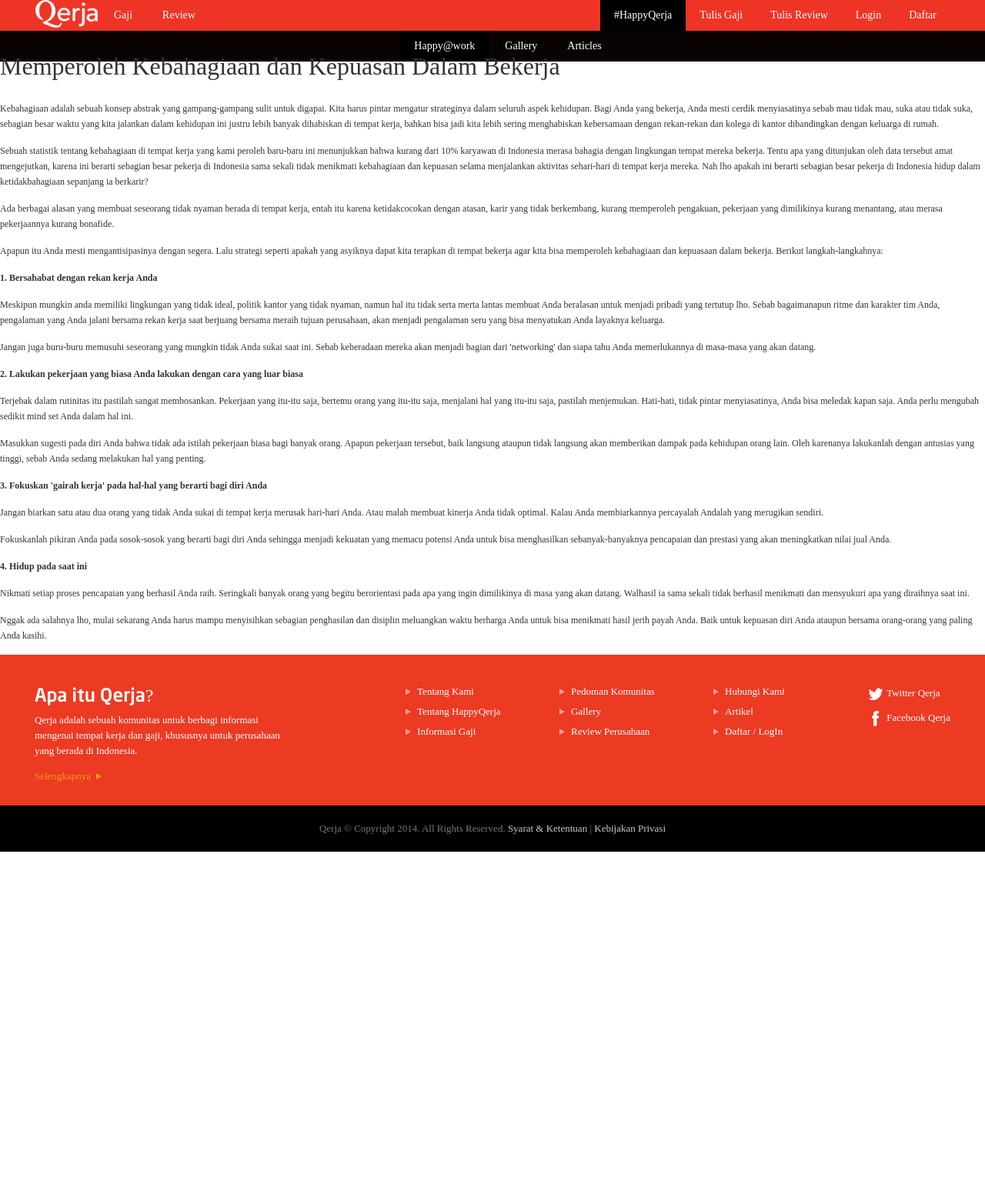
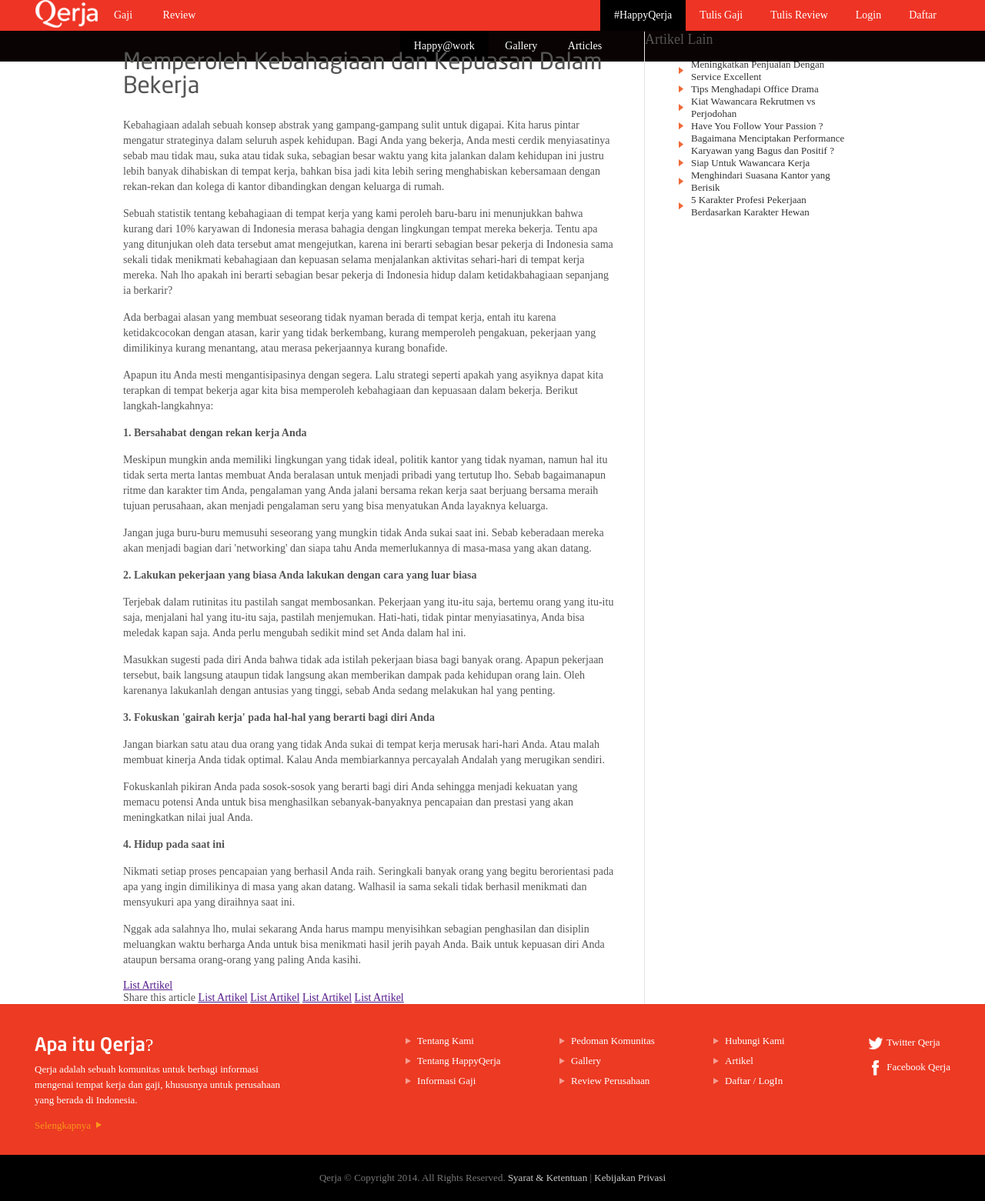
Before and after one commit to debfryap/qerja, a PHP site: page /3_detail.php in a window 1280 px wide. Shown: the whole page at 77% size. Before the commit the page ends 1107 px from the top, so only its background shows below. Run offline with PHP 8.4, Linux system fonts and the light colour scheme; some web fonts are replaced.

Commit message:
add new file--> embed-font.css edit file : 3_detail.php, style.css, inc_header

```diff
--- a/3_detail.php
+++ b/3_detail.php
@@ -1,26 +1,69 @@
-<?php include('inc_header.php');?>
+<?php include('inc_header.php'); ?>
 <!-- middle -->
 <section id="middle">
-   <div class="wraper">
-      <h1>Memperoleh Kebahagiaan dan Kepuasan  Dalam Bekerja</h1>
-	<p>Kebahagiaan adalah sebuah konsep abstrak yang gampang-gampang sulit untuk digapai. Kita harus pintar mengatur strateginya dalam seluruh aspek kehidupan. Bagi Anda yang bekerja, Anda mesti cerdik menyiasatinya sebab mau tidak mau, suka atau tidak suka, sebagian besar waktu yang kita jalankan dalam kehidupan ini justru lebih banyak dihabiskan di tempat kerja, bahkan bisa jadi kita lebih sering menghabiskan kebersamaan dengan rekan-rekan dan kolega di kantor dibandingkan dengan keluarga di rumah.</p>
-    <p>Sebuah statistik tentang kebahagiaan di tempat kerja yang kami peroleh baru-baru ini menunjukkan bahwa kurang dari 10% karyawan di Indonesia merasa bahagia dengan lingkungan tempat mereka bekerja. Tentu apa yang ditunjukan oleh data tersebut amat mengejutkan, karena ini berarti sebagian besar pekerja di Indonesia sama sekali tidak menikmati kebahagiaan dan kepuasan selama menjalankan aktivitas sehari-hari di tempat kerja mereka. Nah lho apakah ini berarti sebagian besar pekerja di Indonesia hidup dalam ketidakbahagiaan sepanjang ia berkarir?</p>
-    <p>Ada berbagai alasan yang membuat seseorang tidak nyaman berada di tempat kerja, entah itu karena ketidakcocokan dengan atasan, karir yang tidak berkembang, kurang memperoleh pengakuan, pekerjaan yang dimilikinya kurang menantang, atau merasa pekerjaannya kurang bonafide.</p>
-    <p>Apapun itu Anda mesti mengantisipasinya dengan segera. Lalu strategi seperti apakah yang asyiknya dapat kita terapkan di tempat bekerja agar kita bisa memperoleh kebahagiaan dan kepuasaan dalam bekerja. Berikut langkah-langkahnya:</p>
-   <p><b>1. Bersahabat dengan rekan kerja Anda</b></p>
-    <p>Meskipun mungkin anda memiliki lingkungan yang tidak ideal, politik kantor yang tidak nyaman, namun hal itu tidak serta merta lantas membuat Anda beralasan untuk menjadi pribadi yang tertutup lho. Sebab bagaimanapun ritme dan karakter tim Anda, pengalaman yang Anda jalani bersama rekan kerja saat berjuang bersama meraih tujuan perusahaan, akan menjadi pengalaman seru yang bisa menyatukan Anda layaknya keluarga.</p>
-    <p>Jangan juga buru-buru memusuhi seseorang yang mungkin tidak Anda sukai saat ini. Sebab keberadaan mereka akan menjadi bagian dari 'networking' dan siapa tahu Anda memerlukannya di masa-masa yang akan datang.</p>
-    <p><b>2. Lakukan pekerjaan yang biasa Anda lakukan dengan cara yang luar biasa</b></p>
-    <p>Terjebak dalam rutinitas itu pastilah sangat membosankan. Pekerjaan yang itu-itu saja, bertemu orang yang itu-itu saja, menjalani hal yang itu-itu saja, pastilah menjemukan. Hati-hati, tidak pintar menyiasatinya, Anda bisa meledak kapan saja. Anda perlu mengubah sedikit mind set Anda dalam hal ini.</p>
-    <p>Masukkan sugesti pada diri Anda bahwa tidak ada istilah pekerjaan biasa bagi banyak orang. Apapun pekerjaan tersebut, baik langsung ataupun tidak langsung akan memberikan dampak pada kehidupan orang lain. Oleh karenanya lakukanlah dengan antusias yang tinggi, sebab Anda sedang melakukan hal yang penting.</p>
-    <p><b>3. Fokuskan 'gairah kerja' pada hal-hal yang berarti bagi diri Anda</b></p>
-    <p>Jangan biarkan satu atau dua orang yang tidak Anda sukai di tempat kerja merusak hari-hari Anda. Atau malah membuat kinerja Anda tidak optimal. Kalau Anda membiarkannya percayalah Andalah yang merugikan sendiri.</p>
-    <p>Fokuskanlah pikiran Anda pada sosok-sosok yang berarti bagi diri Anda sehingga menjadi kekuatan yang memacu potensi Anda untuk bisa menghasilkan sebanyak-banyaknya pencapaian dan prestasi yang akan meningkatkan nilai jual Anda.</p>
-    <p><b>4. Hidup pada saat ini</b></p>
-    <p>Nikmati setiap proses pencapaian yang berhasil Anda raih. Seringkali banyak orang yang begitu berorientasi pada apa yang ingin dimilikinya di masa yang akan datang. Walhasil ia sama sekali tidak berhasil menikmati dan mensyukuri apa yang diraihnya saat ini.</p>
-    <p>Nggak ada salahnya lho, mulai sekarang Anda harus mampu menyisihkan sebagian penghasilan dan disiplin meluangkan waktu berharga Anda untuk bisa menikmati hasil jerih payah Anda. Baik untuk kepuasan diri Anda ataupun bersama orang-orang yang paling Anda kasihi.</p>
-    <p></p>
-    <p></p>
+   <div class="wrapper">
+      <div class="main_section">
+         <h1 class="title_content">Memperoleh Kebahagiaan dan Kepuasan  Dalam Bekerja</h1>
+         <p>Kebahagiaan adalah sebuah konsep abstrak yang gampang-gampang sulit untuk digapai. Kita harus pintar mengatur strateginya dalam seluruh aspek kehidupan.
+            Bagi Anda yang bekerja, Anda mesti cerdik menyiasatinya sebab mau tidak mau, suka atau tidak suka, sebagian besar waktu yang kita jalankan dalam kehidupan ini justru lebih banyak dihabiskan di tempat kerja, bahkan bisa jadi kita lebih sering menghabiskan kebersamaan dengan rekan-rekan dan kolega di kantor dibandingkan dengan keluarga di rumah.</p>
+         <p>Sebuah statistik tentang kebahagiaan di tempat kerja yang kami peroleh baru-baru ini menunjukkan bahwa kurang dari 10% karyawan di Indonesia
+            merasa bahagia dengan lingkungan tempat mereka bekerja. Tentu apa yang ditunjukan oleh data tersebut amat mengejutkan, karena ini berarti
+            sebagian besar pekerja di Indonesia sama sekali tidak menikmati kebahagiaan dan kepuasan selama menjalankan aktivitas sehari-hari di tempat kerja mereka.
+            Nah lho apakah ini berarti sebagian besar pekerja di Indonesia hidup dalam ketidakbahagiaan sepanjang ia berkarir?</p>
+         <p>Ada berbagai alasan yang membuat seseorang tidak nyaman berada di tempat kerja, entah itu karena ketidakcocokan dengan atasan,
+            karir yang tidak berkembang, kurang memperoleh pengakuan, pekerjaan yang dimilikinya kurang menantang, atau merasa pekerjaannya kurang bonafide.</p>
+         <p>Apapun itu Anda mesti mengantisipasinya dengan segera. Lalu strategi seperti apakah yang asyiknya dapat kita terapkan
+            di tempat bekerja agar kita bisa memperoleh kebahagiaan dan kepuasaan dalam bekerja. Berikut langkah-langkahnya:</p>
+         <p><b>1. Bersahabat dengan rekan kerja Anda</b></p>
+         <p>Meskipun mungkin anda memiliki lingkungan yang tidak ideal, politik kantor yang tidak nyaman, namun hal itu tidak serta merta lantas
+            membuat Anda beralasan untuk menjadi pribadi yang tertutup lho. Sebab bagaimanapun ritme dan karakter tim Anda, pengalaman yang Anda
+            jalani bersama rekan kerja saat berjuang bersama meraih tujuan perusahaan, akan menjadi pengalaman seru yang bisa menyatukan Anda layaknya keluarga.</p>
+         <p>Jangan juga buru-buru memusuhi seseorang yang mungkin tidak Anda sukai saat ini. Sebab keberadaan mereka akan menjadi bagian dari 'networking'
+            dan siapa tahu Anda memerlukannya di masa-masa yang akan datang.</p>
+         <p><b>2. Lakukan pekerjaan yang biasa Anda lakukan dengan cara yang luar biasa</b></p>
+         <p>Terjebak dalam rutinitas itu pastilah sangat membosankan. Pekerjaan yang itu-itu saja, bertemu orang yang itu-itu saja, menjalani hal yang itu-itu saja,
+            pastilah menjemukan. Hati-hati, tidak pintar menyiasatinya, Anda bisa meledak kapan saja. Anda perlu mengubah sedikit mind set Anda dalam hal ini.</p>
+         <p>Masukkan sugesti pada diri Anda bahwa tidak ada istilah pekerjaan biasa bagi banyak orang. Apapun pekerjaan tersebut,
+            baik langsung ataupun tidak langsung akan memberikan dampak pada kehidupan orang lain. Oleh karenanya lakukanlah dengan antusias yang tinggi,
+            sebab Anda sedang melakukan hal yang penting.</p>
+         <p><b>3. Fokuskan 'gairah kerja' pada hal-hal yang berarti bagi diri Anda</b></p>
+         <p>Jangan biarkan satu atau dua orang yang tidak Anda sukai di tempat kerja merusak hari-hari Anda. Atau malah membuat kinerja Anda tidak optimal.
+            Kalau Anda membiarkannya percayalah Andalah yang merugikan sendiri.</p>
+         <p>Fokuskanlah pikiran Anda pada sosok-sosok yang berarti bagi diri Anda sehingga menjadi kekuatan yang memacu potensi Anda untuk bisa
+            menghasilkan sebanyak-banyaknya pencapaian dan prestasi yang akan meningkatkan nilai jual Anda.</p>
+         <p><b>4. Hidup pada saat ini</b></p>
+         <p>Nikmati setiap proses pencapaian yang berhasil Anda raih. Seringkali banyak orang yang begitu berorientasi pada apa yang ingin dimilikinya di masa yang akan datang.
+            Walhasil ia sama sekali tidak berhasil menikmati dan mensyukuri apa yang diraihnya saat ini.</p>
+         <p>Nggak ada salahnya lho, mulai sekarang Anda harus mampu menyisihkan sebagian penghasilan dan disiplin meluangkan waktu berharga Anda untuk bisa
+            menikmati hasil jerih payah Anda. Baik untuk kepuasan diri Anda ataupun bersama orang-orang yang paling Anda kasihi.</p>
+         <p></p>
+         <div class="bottom_article">
+            <a href="">List Artikel</a>
+            <div class="">
+               Share this article
+               <a href="">List Artikel</a>
+               <a href="">List Artikel</a>
+               <a href="">List Artikel</a>
+               <a href="">List Artikel</a>
+            </div>
+         </div>
+      </div>
+      <div class="side_section">
+         <div class="title_side">Artikel Lain</div>
+         <ul class="list_article">
+            <li><a href="" title="">Meningkatkan Penjualan Dengan Service Excellent</a></li>
+            <li><a href="" title="">Tips Menghadapi Office Drama</a></li>
+            <li><a href="" title="">Kiat Wawancara Rekrutmen vs Perjodohan</a></li>
+            <li><a href="" title="">Have You Follow Your Passion ?</a></li>
+            <li><a href="" title="">Bagaimana Menciptakan Performance Karyawan yang Bagus dan Positif ?</a></li>
+            <li><a href="" title="">Siap Untuk Wawancara Kerja</a></li>
+            <li><a href="" title="">Menghindari Suasana Kantor yang Berisik</a></li>
+            <li><a href="" title="">5 Karakter Profesi Pekerjaan Berdasarkan Karakter Hewan</a></li>
+            <li><a href="" title=""></a></li>
+            <li><a href="" title=""></a></li>
+         </ul>
+      </div>
+      <p class="clear"></p>
    </div>
 </section><!-- end of middle -->
-<?php include('inc_footer.php');?>
+<?php include('inc_footer.php'); ?>
--- /dev/null
+++ b/css/embed_font.css
@@ -0,0 +1,89 @@
+
+@font-face {
+	font-family: 'MyriadProRegular';
+    src: url('../fonts/myriad-pro/regular-webfont.eot');
+    src: url('../fonts/myriad-pro/proConden/myriadpro-boldcond-webfont.eot?#iefix') format('embedded-opentype'),
+		 url('../fonts/myriad-pro/regular-webfont.woff') format('woff'),
+		 url('../fonts/myriad-pro/regular-webfont.ttf') format('truetype'),
+		 url('../fonts/myriad-pro/proConden/regular-webfont.svg#MyriadWebProRegular') format('svg');
+    font-weight: normal;
+    font-style: normal;
+}
+
+@font-face {
+    font-family: 'NeoSansRegular';
+    src: url('../fonts/NeoSans/neosans.eot');
+    src: url('../fonts/NeoSans/neosans.eot?#iefix') format('embedded-opentype'),
+         url('../fonts/NeoSans/neosans.woff') format('woff'),
+         url('../fonts/NeoSans/neosans.ttf') format('truetype'),
+         url('../fonts/NeoSans/neosans.svg#NeoSansRegular') format('svg');
+    font-weight: normal;
+    font-style: normal;
+}
+
+@font-face {
+    font-family: 'open_sanslight';
+    src: url('../fonts/opensans-light/opensans-light-webfont.eot');
+    src: url('../fonts/opensans-light/opensans-light-webfont.eot?#iefix') format('embedded-opentype'),
+         url('../fonts/opensans-light/opensans-light-webfont.woff') format('woff'),
+         url('../fonts/opensans-light/opensans-light-webfont.ttf') format('truetype'),
+         url('../fonts/opensans-light/opensans-light-webfont.svg#open_sanslight') format('svg');
+    font-weight: normal;
+    font-style: normal;
+}
+
+@font-face {
+    font-family: 'open_sanssemibold';
+    src: url('../fonts/opensans-semibold/opensans-semibold-webfont.eot');
+    src: url('../fonts/opensans-semibold/opensans-semibold-webfont.eot?#iefix') format('embedded-opentype'),
+         url('../fonts/opensans-semibold/opensans-semibold-webfont.woff') format('woff'),
+         url('../fonts/opensans-semibold/opensans-semibold-webfont.ttf') format('truetype'),
+         url('../fonts/opensans-semibold/opensans-semibold-webfont.svg#open_sanssemibold') format('svg');
+    font-weight: normal;
+    font-style: normal;
+
+}
+
+@font-face {
+    font-family: 'open_sansregular';
+    src: url('../fonts/opensans-regular/opensans-regular-webfont.eot');
+    src: url('../fonts/opensans-regular/opensans-regular-webfont.eot?#iefix') format('embedded-opentype'),
+         url('../fonts/opensans-regular/opensans-regular-webfont.woff') format('woff'),
+         url('../fonts/opensans-regular/opensans-regular-webfont.ttf') format('truetype'),
+         url('../fonts/opensans-regular/opensans-regular-webfont.svg#open_sansregular') format('svg');
+    font-weight: normal;
+    font-style: normal;
+
+}
+@font-face {
+    font-family: 'OpenSans-Italic';
+    src: url('../fonts/opensans-italic/OpenSans-Italic.eot');
+    src: url('../fonts/opensans-italic/OpenSans-Italic.eot?#iefix') format('embedded-opentype'),
+         url('../fonts/opensans-italic/OpenSans-Italic.woff') format('woff'),
+         url('../fonts/opensans-italic/OpenSans-Italic.ttf') format('truetype'),
+         url('../fonts/opensans-italic/OpenSans-Italic.svg#OpenSans-Italic') format('svg');
+    font-weight: normal;
+    font-style: normal;
+}
+@font-face {
+    font-family: 'open_sansbold';
+    src: url('../fonts/opensans-bold/opensans-bold.eot');
+    src: url('../fonts/opensans-bold/opensans-bold.eot?#iefix') format('embedded-opentype'),
+         url('../fonts/opensans-bold/opensans-bold.woff') format('woff'),
+         url('../fonts/opensans-bold/opensans-bold.ttf') format('truetype'),
+         url('../fonts/opensans-bold/opensans-bold.svg#open_sansbold') format('svg');
+    font-weight: normal;
+    font-style: normal;
+
+}
+@font-face {
+    font-family: 'Digital-7';
+    src: url('../fonts/digital-7/Digital-7.eot');
+    src: url('../fonts/digital-7/Digital-7.eot?#iefix') format('embedded-opentype'),
+         url('../fonts/digital-7/Digital-7.woff') format('woff'),
+         url('../fonts/digital-7/Digital-7.ttf') format('truetype'),
+         url('../fonts/digital-7/Digital-7.svg#Digital-7') format('svg');
+    font-weight: normal;
+    font-style: normal;
+
+}
--- a/css/style.css
+++ b/css/style.css
@@ -10,8 +10,8 @@ body ::-moz-selection {
  background: #2CB3FF;
 }
 body {
-	color: #333;
-	font-size: 12px;
+	color: #555;
+	font-size: 14px;
 	font-family: 'MyriadProRegular';
 }
 img {
@@ -112,6 +112,34 @@ header .right ul li ul li{ display:inline-block; float:none; }
 ----------------------------------------------------------------------------------------------*/
 #middle { position: relative; }
 section { position: relative; }
+.title_content {
+   font-family: 'NeoSansRegular';
+   font-size: 30px;
+}
+
+/* Konten
+-----------------------------------------------*/
+.main_section,.side_section {float: left;}
+.main_section {
+   border-right: 1px solid #e5e5e5;
+   padding-right: 38px;
+   width: 639px;
+}
+.side_section {width: 261px;}
+.title_side {
+   font-family: 'MyriadProRegular';
+   font-size: 18px;
+}
+.list_article li {
+   background: url(../images/material/icon-list.png) no-repeat left center;
+   list-style: none;
+   padding-left: 20px;
+}
+.list_article a {
+   color: #333;
+   font-size: 13px;
+   text-decoration: none;
+}
 /* footer
 ----------------------------------------------------------------------------------------------*/
 footer {
--- a/inc_header.php
+++ b/inc_header.php
@@ -17,6 +17,7 @@
 <!--Style-->
 <link rel="stylesheet" href="css/reset.css">
 <link rel="stylesheet" href="css/style.css">
+<link rel="stylesheet" href="css/embed_font.css">
 <!--js-->
 <script src="js/vendor/jquery-1.9.1.min.js"></script>
 <script>window.jQuery || document.write('<script src="js/vendor/jquery-1.9.1.min.js"><\/script>')</script>
```
